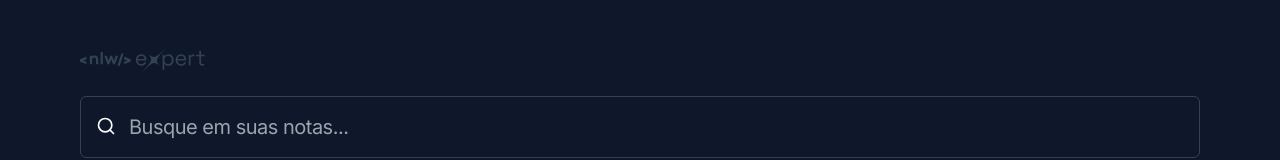
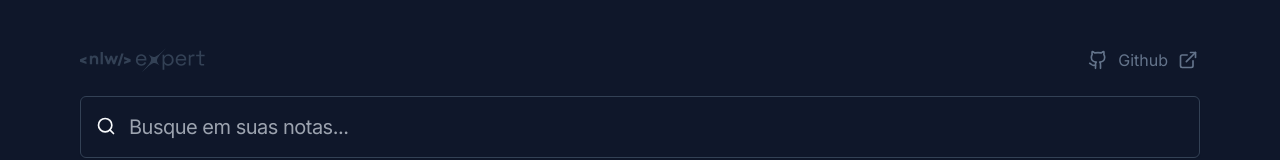
Before and after one commit to mathrb22/nlw-expert-notes, a React (Vite) app: page / in a window 1280 px wide. Shown: the top 160 px of the page. Built offline with nearby package versions, Linux system fonts and the light colour scheme.

Commit message:
feat: add github repository link

```diff
--- a/src/app.tsx
+++ b/src/app.tsx
@@ -1,3 +1,4 @@
+import { ExternalLink, Github } from 'lucide-react';
 import logoNlwExpert from './assets/logo-nlw-expert2.svg';
 import { NewNoteCard } from './components/new-note-card';
 import { NoteCard } from './components/note-card';
@@ -7,7 +8,18 @@ export function App() {
 	return (
 		<>
 			<div className='mx-auto max-w-6xl my-12 px-4 space-y-6'>
-				<img src={logoNlwExpert} alt='logo' className='h-6' />
+				<div className='flex justify-between flex-1'>
+					<img src={logoNlwExpert} alt='logo' className='h-6' />
+
+					<a
+						className='flex items-center gap-2 text-slate-500 hover:text-slate-400 cursor-pointer transition-all duration-200'
+						href='https://github.com/mathrb22/nlw-expert-notes'
+						target='_blank'>
+						<Github className='h-5' />
+						Github
+						<ExternalLink className='h-5' />
+					</a>
+				</div>
 
 				<form className='w-full'>
 					<SearchBar />
```
